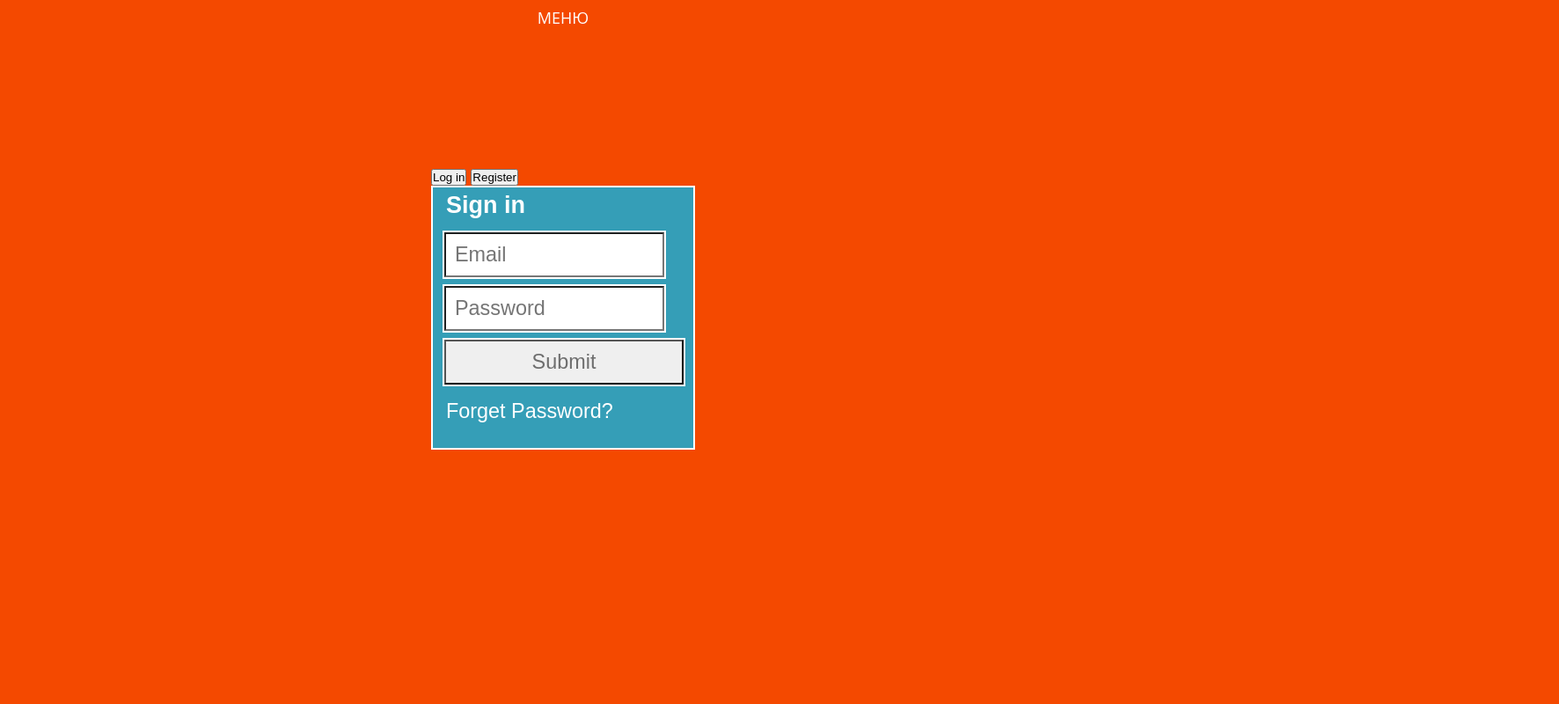
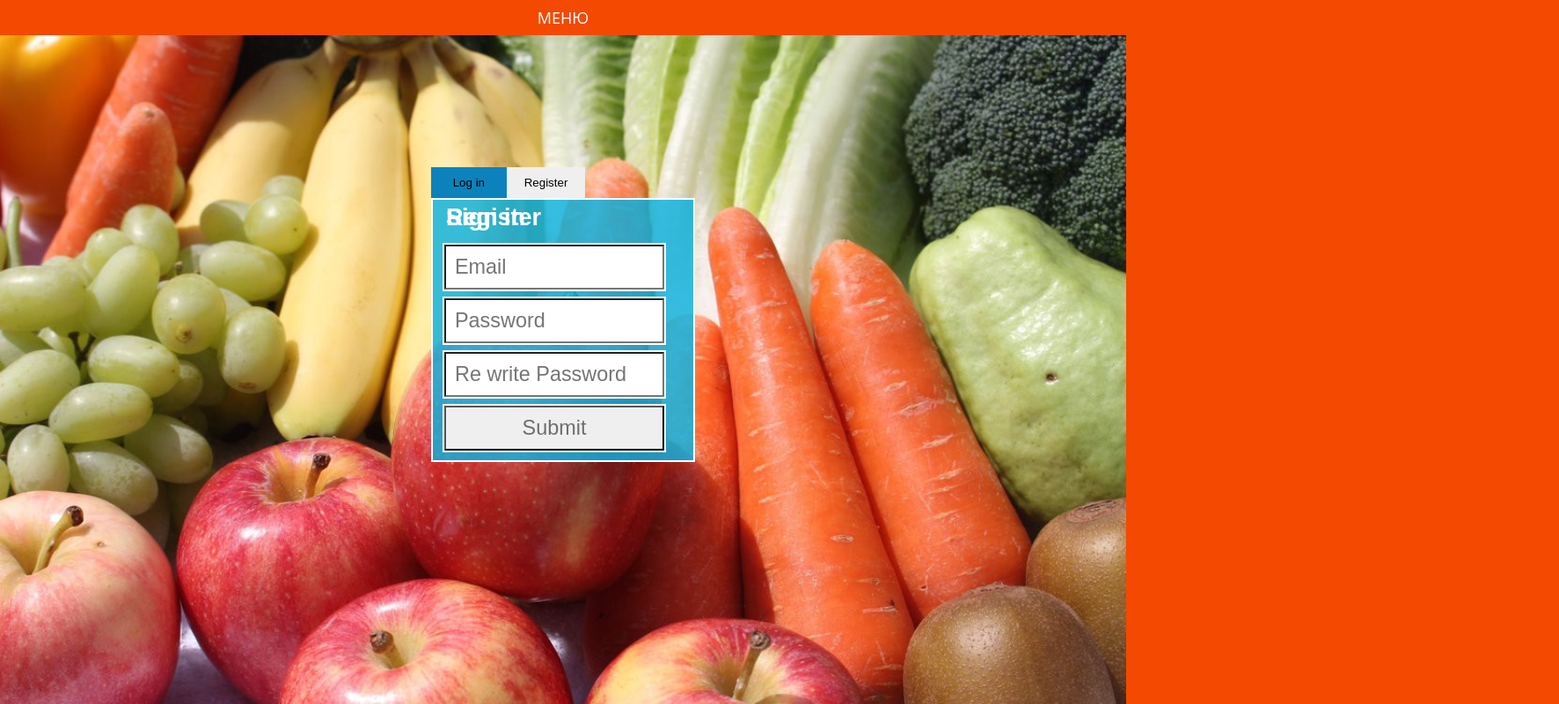
Before and after one commit to essenija1/Agile, a website built with webpack: page src/registration/index.html in a window 1280 px wide. Shown: the whole page at 88% size, 1772 px wide, since content can reach past the window. Built offline with nearby package versions, Linux system fonts and the light colour scheme; a web font is replaced by a local one.

Commit message:
Update style.css

```diff
--- a/src/registration/style.css
+++ b/src/registration/style.css
@@ -1,45 +1,65 @@
 * {
     padding: 0;
     margin: 0;
+    width: 100%;
 
 }
-body {
-    background-image: url("../src/img/1.jpg");
+
+.registration {
+    background-image: url("../assets/img/1.jpg");
+    background-repeat: no-repeat;
+    background-size: cover;
+
 }
+
 #container {
     width: 300px;
     margin: 0 auto;
     margin-top: 150px;
 }
-.tabs {
-    display: table-cell;
-    width: 30%;
-    background-color: rgba(11, 217, 224, 0.82);
-    padding: 10px;
-    float: left;
-    text-align: center;
-    vertical-align: middle;
-    border: 2px solid #ffffff;
-    border-bottom: 0px;
-    position: relative;
-    font-size: 1.3em;
-    color: #ffffff;
+
+.form__switcher {
+    display: flex;
 }
-.tabs:hover, p{
+
+.form__tab {
+    padding: 10px 20px;
+    border: none;
+    width: 50%;
+    cursor: pointer;
+    transition: all 0.4s linear;
+}
+
+.tab_login {
+    background-color: rgb(12, 130, 189);
+
+
+}
+
+.tab_register:hover {
+    background-color: #cec1c1;
+
+}
+
+.tab_login:hover {
+    background-color: #11618a;
+}
+
+.tabs:hover,
+p {
     cursor: pointer;
 }
 
-#lt {
-    background-color: rgb(12, 130, 189);
-}
 #cont {
     width: 100%;
     height: 300px;
     background-color: rgba(11, 177, 224, 0.82);
     border: 2px solid #ffffff;
+    border-color: 2 px rgb(40, 14, 191);
+
 }
 
-input{
+input {
     display: block;
     width: 250px;
     margin: 10px 13px;
@@ -47,24 +67,45 @@ input{
     font-size: 1.3em;
     color: rgba(11, 177, 224, 0.82);
     outline: 2px solid #ffffff;
+
+
+
 }
 
 input[type="submit"] {
-    width: 272px;
     color: #6e6e6e;
+
+
 }
 
 #clear {
     clear: both;
+
+
 }
 
 .comm {
     position: absolute;
     visibility: hidden;
+
+
 }
+
+
+
+
 #login {
     visibility: visible;
+    width: 250px;
+
 }
+
+
+#register {
+    visibility: visible;
+    width: 250px;
+}
+
 
 h3 {
     display: table-cell;
@@ -78,13 +119,109 @@ h3 {
     display: block;
     margin-top: 30px;
     text-align: center;
+
 }
 
 #forgot div {
     margin-top: 30px;
+
 }
+
 p {
     padding: 10px 15px;
     font-size: 1.3em;
     color: #ffffff;
 }
+
+
+
+
+
+* { box-sizing: border-box; }
+html{ height: 100%; background: rgb(244, 73, 0);  }
+.container1{ width: 100%; margin: auto; }
+.menu {
+  display: table;
+  width: 100%;
+  padding: 0;
+  margin: 0;
+  text-align: center;
+  background: rgb(244, 73, 0);
+  /* height: 100%; */
+
+}
+.menu li{
+  display: table-cell;
+  position: relative;
+  border-radius: 20px;
+  transition: background .4s ease-out
+}
+.menu ul{
+  min-width: 50%;
+  display: block;
+  position: absolute;
+  left: 0;
+  top: 100%;
+  padding: 5px 0 0 0 ;
+}
+.menu li li {
+  height: 0;
+  overflow: hidden;
+  transition: all .6s ease-out
+}
+.menu li:hover li {
+  height: 34px;
+}
+.menu a{
+  text-transform: uppercase;
+  text-decoration: none;
+  display: inline-block;
+  width: 50%;
+  color: #ffffff;
+  line-height: 40px;
+  font: 1em 'Open Sans';
+  white-space: nowrap;
+  padding: 8px 2px;
+}
+.menu li.active a,
+.menu li:hover.active a{
+  color: #f8efef;
+}
+.menu li:hover a{
+  color: #555;
+}
+.menu li:hover {
+  background: #fff;
+}
+.menu ul li{
+  border-radius: 0;
+  display: block;
+  width: 100%;
+  background: transparent;
+  text-align: center;
+}
+
+
+
+.menu li:hover ul li{
+  background: #fff;
+}
+.menu ul li:hover a{
+  background: rgba(0,0,0,.7);
+  color: #fff;
+}
+.menu ul li:first-child{
+  border-radius: 10px 10px 0 0;
+  padding-top: 6px;
+}
+
+.menu ul li:last-child{
+  border-radius:  0 0 10px 10px;
+  padding-bottom: 6px;
+}
+.menu ul li a{
+  color: #000;
+  font: .7em sans-serif;
+  text-transform: none;
+  transition: all .1s ease-in
+}
```
